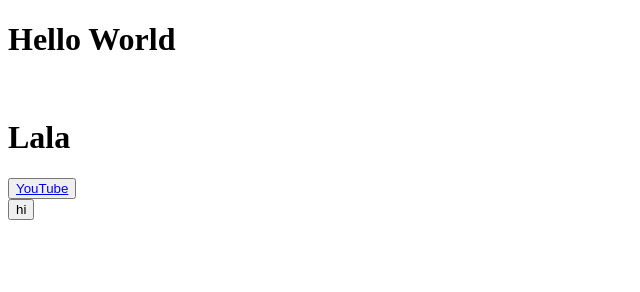
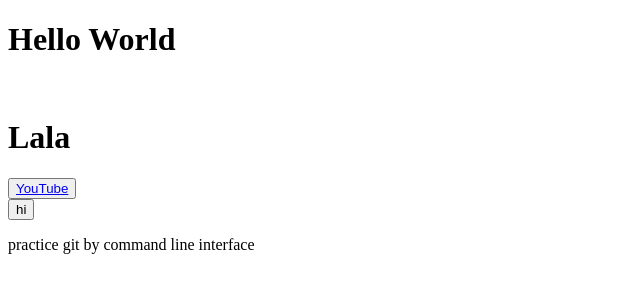
Before and after one commit to Kadan2411/kaka, a plain HTML site: page index.html in a window 1280 px wide. Shown: the whole page, without its empty margins (0-640 px from the left). Drawn offline with Linux system fonts and the light colour scheme.

Commit message:
This is Kadan

```diff
--- a/index.html
+++ b/index.html
@@ -13,5 +13,6 @@
     </button>
     <br>
     <button type="button" name="button">hi</button>
+	<p>practice git by command line interface</p>
   </body>
 </html>
```
